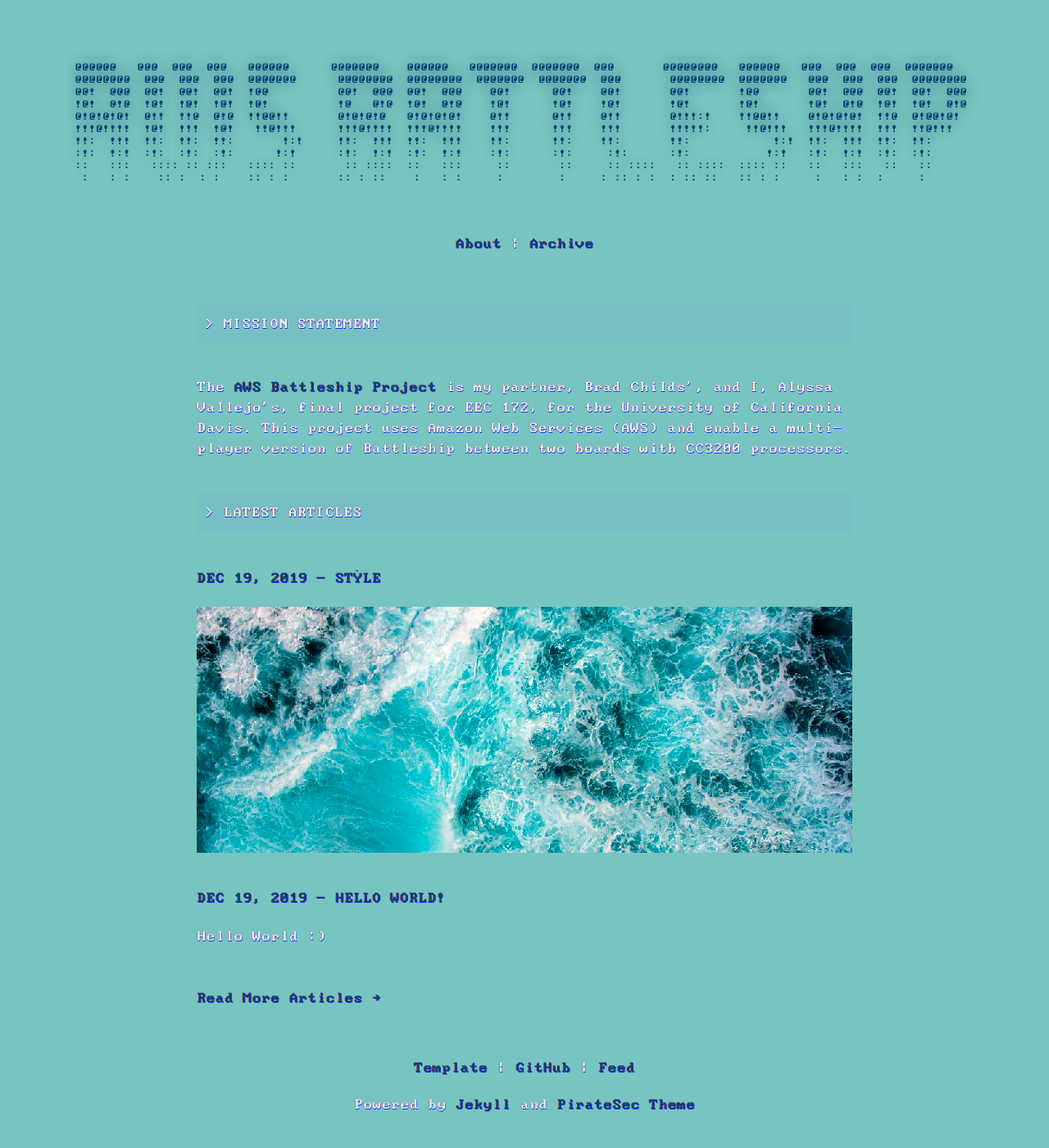
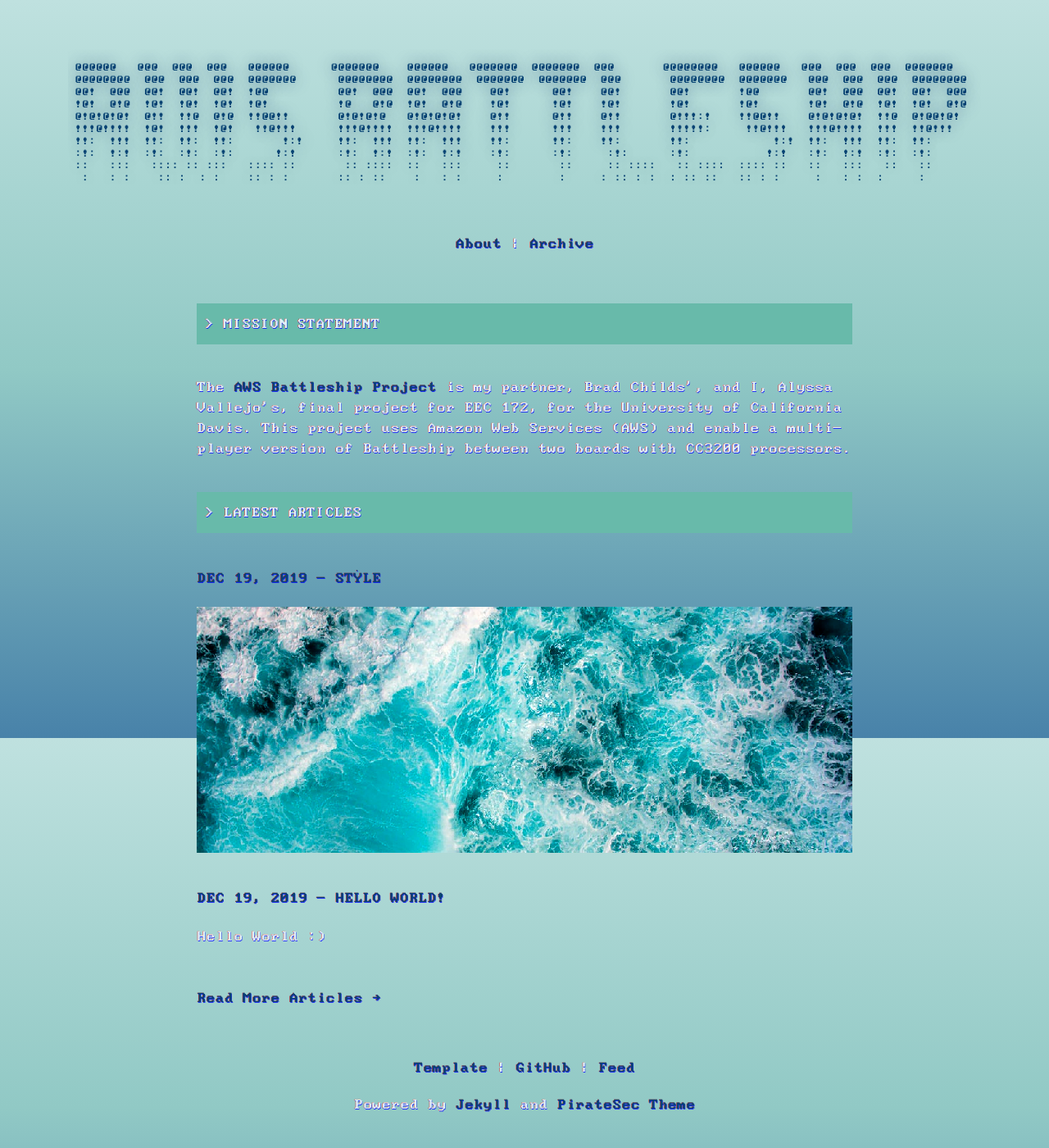
Before and after one commit to AV-CompSci-Mage/aws-battleship, a Jekyll site: the page built from index.html, in a window 1280 px wide. Shown: the whole page at 82% size. Built offline with Jekyll 4.4.1, drawn with Linux system fonts in a browser that asks for light colours.

Commit message:
gradient go here?

```diff
--- a/_sass/main.scss
+++ b/_sass/main.scss
@@ -3,10 +3,9 @@
 // color scheme - Navy and Ivory by hal - https://terminal.sexy/#Ahsh6N_WAyw2wkVOfL-einpjLjNA_1h5RLWx8vG5Bl9z71hHotmxvrCQYXeN_5mhntnY9vbJ
 
 :root {
-  --background-image: linear-gradient(rgb(181, 218, 221), rgb(46, 139, 130), rgb(56, 87, 167));
-  --background-color: rgb(119, 197, 192);
-  --foreground-color: rgb(118, 192, 196);
-  --foreground-color-transparent: rgba(118, 182, 196, 0.527);
+  --background-color: rgb(145, 201, 197);
+  --foreground-color: rgb(104, 186, 170);
+  --foreground-color-transparent: rgba(104, 186, 170);
   --text-color: rgb(222,243,246);
   --link-color: rgb(6, 66, 115);
   --link-color-transparent: rgba(6, 66, 115, 0.475);
@@ -144,7 +143,7 @@ body {
   text-shadow:
     0.50px 0.50px 0.01rem var(--blue-shift),
     -0.50px -0.50px 0.01rem var(--red-shift);
-  background: var(--background-color);
+  background: linear-gradient(rgb(191, 225, 223),rgb(145, 201, 197),rgb(72, 130, 169));
   overscroll-behavior: none;
 }
 
```
